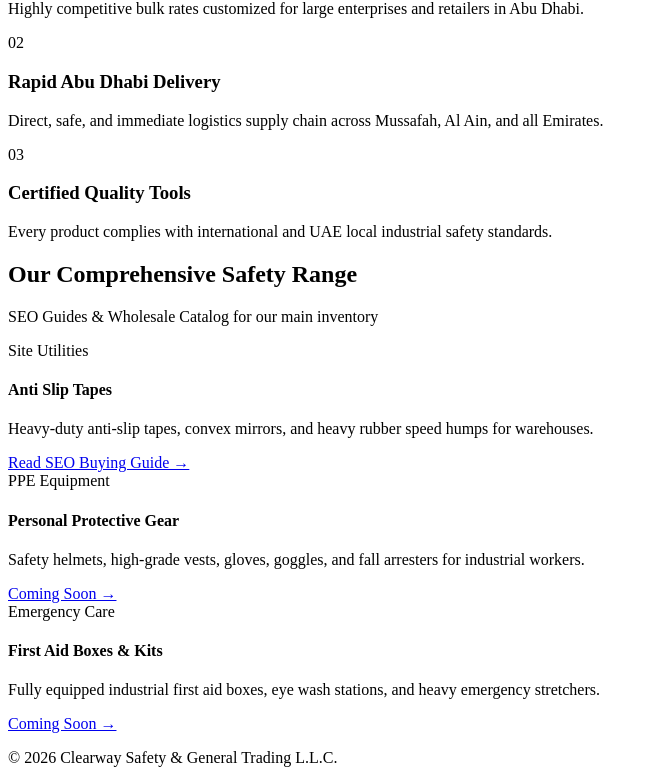
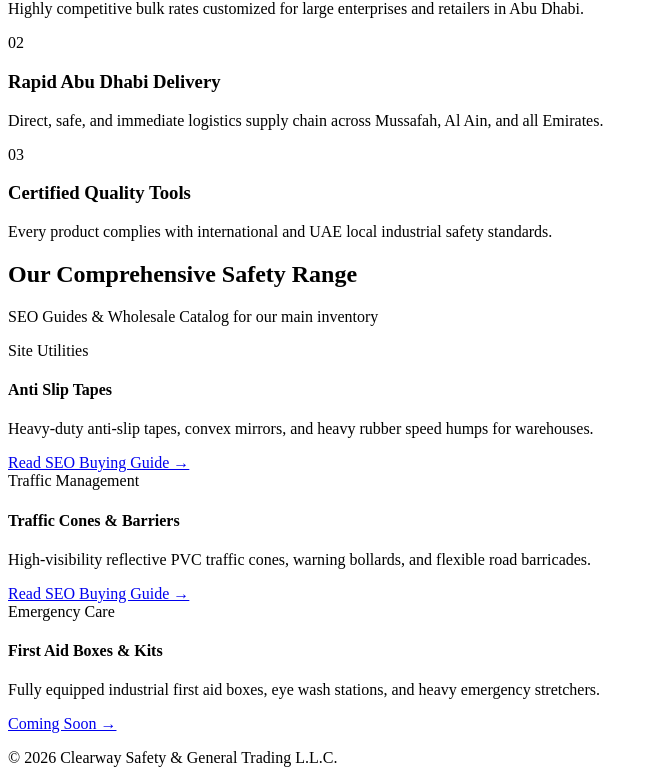
Before and after one commit to clearwaytoolsonline-svg/clearway-blog, a Next.js app: page / in a window 1280 px wide. Shown: the part 417-1200 px from the top of the page, without its empty margins (0-654 px from the left). Built offline with nearby package versions, Linux system fonts and the light colour scheme.

Commit message:
Update page.js

```diff
--- a/app/page.js
+++ b/app/page.js
@@ -81,29 +81,32 @@ export default function Home() {
           </div>
 
           <div className="grid grid-cols-1 md:grid-cols-3 gap-6">
+            {/* Card 1 */}
             <div className="bg-white p-6 rounded-xl shadow-sm border border-slate-200">
               <span className="text-xs font-bold text-amber-600 uppercase">Site Utilities</span>
               <h4 className="text-lg font-bold text-slate-900 mt-1 mb-3">Anti Slip Tapes</h4>
               <p className="text-xs text-slate-500 mb-4">Heavy-duty anti-slip tapes, convex mirrors, and heavy rubber speed humps for warehouses.</p>
-              <a href="/blog/anti-slip-tape-supplier-abu-dhabi" className="text-sm font-bold text-slate-900 hover:text-amber-600 inline-flex items-center gap-1">
+              <a href="/blog/anti-slip-tape-supplier-abu-dhabi" className="text-sm font-bold text-emerald-600 hover:text-emerald-700 inline-flex items-center gap-1">
                 Read SEO Buying Guide &rarr;
               </a>
             </div>
 
+            {/* Card 2 (Updated with Traffic Cones Blog Link) */}
             <div className="bg-white p-6 rounded-xl shadow-sm border border-slate-200">
-              <span className="text-xs font-bold text-amber-600 uppercase">PPE Equipment</span>
-              <h4 className="text-lg font-bold text-slate-900 mt-1 mb-3">Personal Protective Gear</h4>
-              <p className="text-xs text-slate-500 mb-4">Safety helmets, high-grade vests, gloves, goggles, and fall arresters for industrial workers.</p>
-              <a href="#" className="text-sm font-bold text-slate-900 hover:text-amber-600 inline-flex items-center gap-1">
-                Coming Soon &rarr;
+              <span className="text-xs font-bold text-amber-600 uppercase">Traffic Management</span>
+              <h4 className="text-lg font-bold text-slate-900 mt-1 mb-3">Traffic Cones & Barriers</h4>
+              <p className="text-xs text-slate-500 mb-4">High-visibility reflective PVC traffic cones, warning bollards, and flexible road barricades.</p>
+              <a href="/blog/traffic-safety-cones-abu-dhabi" className="text-sm font-bold text-emerald-600 hover:text-emerald-700 inline-flex items-center gap-1">
+                Read SEO Buying Guide &rarr;
               </a>
             </div>
 
+            {/* Card 3 */}
             <div className="bg-white p-6 rounded-xl shadow-sm border border-slate-200">
               <span className="text-xs font-bold text-amber-600 uppercase">Emergency Care</span>
               <h4 className="text-lg font-bold text-slate-900 mt-1 mb-3">First Aid Boxes & Kits</h4>
               <p className="text-xs text-slate-500 mb-4">Fully equipped industrial first aid boxes, eye wash stations, and heavy emergency stretchers.</p>
-              <a href="#" className="text-sm font-bold text-slate-900 hover:text-amber-600 inline-flex items-center gap-1">
+              <a href="#" className="text-sm font-bold text-slate-400 inline-flex items-center gap-1 cursor-not-allowed">
                 Coming Soon &rarr;
               </a>
             </div>
```
